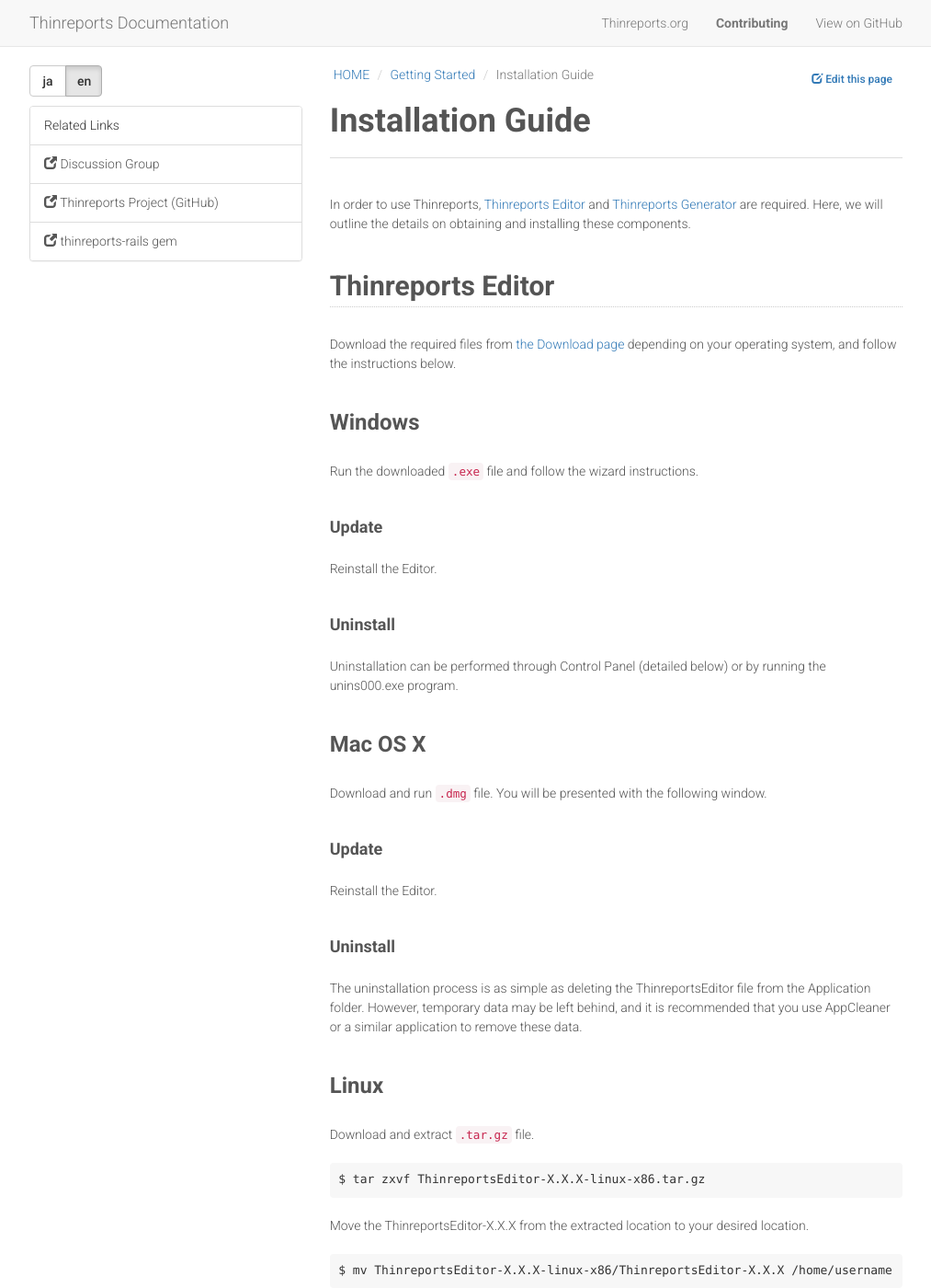
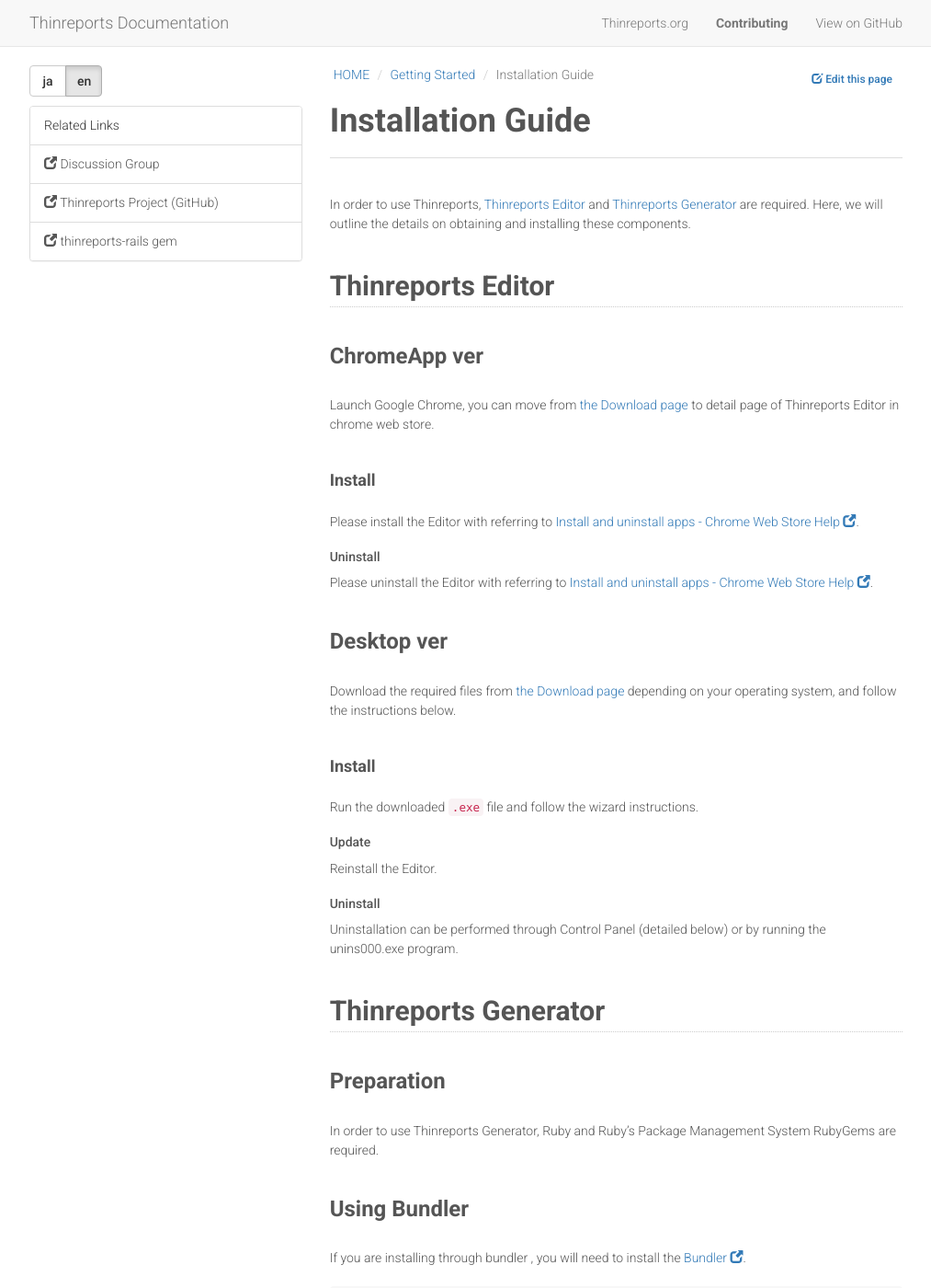
Before and after one commit to thinreports/documentation, a Jekyll site: the page built from en/getting-started/installation.md, in a window 1280 px wide and 1400 px high. Shown: the whole window at 92% size, without its empty margins (133-1146 px from the left). Built offline with Jekyll 4.4.1, drawn with Linux system fonts in a browser that asks for light colours; nearby versions of some CDN libraries; Markdown is read by kramdown in place of the engine named in the settings; some of the changed text lies outside the part shown.

Commit message:
Update installation.md
Add installation guide for ChromeApp ver

````diff
--- a/en/getting-started/installation.md
+++ b/en/getting-started/installation.md
@@ -11,62 +11,34 @@
 
 ## Thinreports Editor
 
+### ChromeApp ver
+
+Launch Google Chrome, you can move from [the Download page](http://www.thinreports.org/download/) to detail page of Thinreports Editor in chrome web store.
+
+#### Install
+
+Please install the Editor with referring to [Install and uninstall apps - Chrome Web Store Help](https://support.google.com/chrome_webstore/answer/1053369?hl=en).
+
+##### Uninstall
+
+Please uninstall the Editor with referring to [Install and uninstall apps - Chrome Web Store Help](https://support.google.com/chrome_webstore/answer/1053369?hl=en).
+
+### Desktop ver
+
 Download the required files from [the Download page](http://www.thinreports.org/download/) depending on your operating system,
 and follow the instructions below.
 
-### Windows
+#### Install
 
 Run the downloaded `.exe` file and follow the wizard instructions.
 
-#### Update
+##### Update
 
 Reinstall the Editor.
 
-#### Uninstall
+##### Uninstall
 
 Uninstallation can be performed through Control Panel (detailed below) or by running the unins000.exe program.
-
-### Mac OS X
-
-Download and run `.dmg` file. You will be presented with the following window.
-
-#### Update
-
-Reinstall the Editor.
-
-#### Uninstall
-
-The uninstallation process is as simple as deleting the ThinreportsEditor file from the Application folder.
-However, temporary data may be left behind, and it is recommended that you use AppCleaner or a similar application to remove these data.
-
-### Linux
-
-Download and extract `.tar.gz` file.
-
-```
-$ tar zxvf ThinreportsEditor-X.X.X-linux-x86.tar.gz
-```
-
-Move the ThinreportsEditor-X.X.X from the extracted location to your desired location.
-
-```
-$ mv ThinreportsEditor-X.X.X-linux-x86/ThinreportsEditor-X.X.X /home/username
-```
-
-The installation process is complete. The downloaded tar.gz file is no longer needed, and can be deleted.
-Run the `<Install Dir>/bin/ThinreportsEditor.sh` file.
-
-#### Update
-
-Reinstall the Editor.
-
-#### Uninstall
-
-Delete the ThinreportsEditor-X.X.X directory.
-
-```
-$ rm -fr /path/to/ThinreportsEditor-X.X.X
-```
 
 ## Thinreports Generator
 
````
